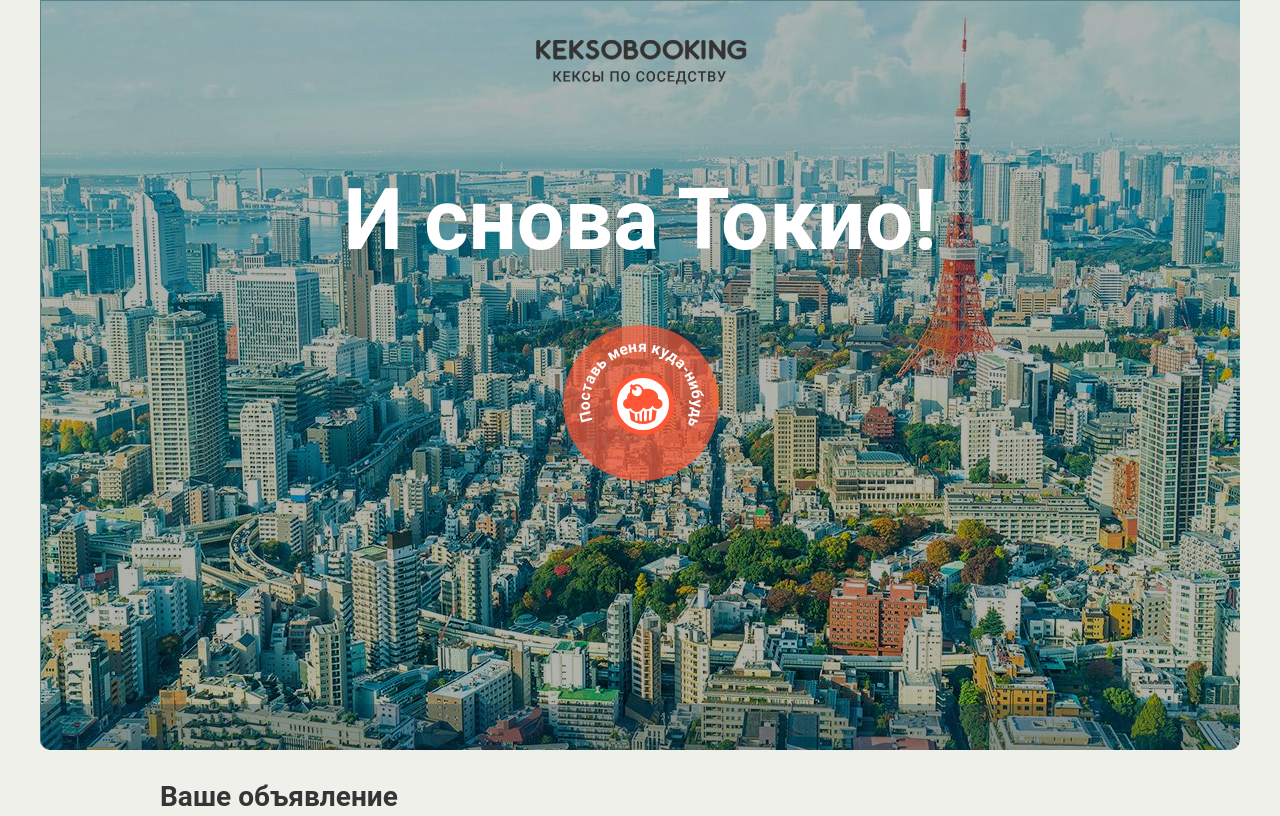
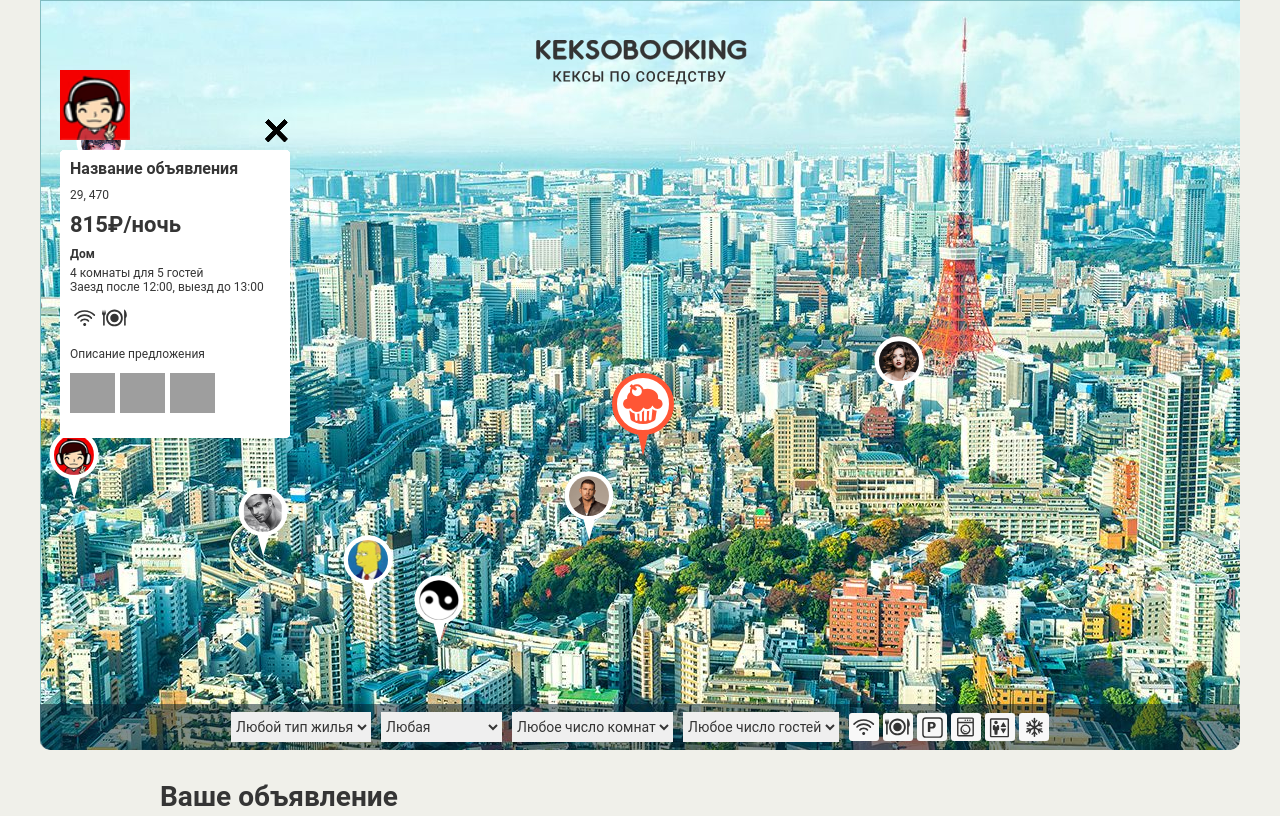
Before and after one commit to Julie2107/936943-keksobooking-19, a website: page index.html in a window 1280 px wide. Shown: the top 816 px of the page. Drawn offline with Linux system fonts and the light colour scheme; grey boxes are pictures that could not be loaded; files whose address does not match are found by name.

Commit message:
render cards

```diff
--- a/index.html
+++ b/index.html
@@ -247,6 +247,6 @@
       <button class="error__button">Попробовать снова</button>
     </div>
   </template>
-
+  <script src="js/main.js"></script>
 </body>
 </html>
--- a/js/main.js
+++ b/js/main.js
@@ -40,7 +40,7 @@ var getRandomElementsArr = function (min, max, array) {
 
 var avatarsUrls = getAvatarUrl(8);
 var prices = getRandomArr(8, 0, 1000);
-var rooms = getRandomArr(8, 0, 4);
+var rooms = getRandomArr(8, 1, 4);
 var guests = getRandomArr(8, 1, 8);
 var getOffer = function (objNumber) {
   var offersArray = [];
@@ -75,9 +75,7 @@ var getOffer = function (objNumber) {
 };
 
 var offers = getOffer(8);
-
 var pinTemplate = document.querySelector('#pin').content.querySelector('.map__pin');
-pinTemplate.style.left = '400px';
 
 var renderPin = function (ads) {
   var pinElement = pinTemplate.cloneNode(true);
@@ -92,9 +90,62 @@ var renderPin = function (ads) {
 
 var fragment = document.createDocumentFragment();
 
-for (var i = 0; i < offers.length; i++) {
-  fragment.appendChild(renderPin(offers[i]));
+for (var j = 0; j < offers.length; j++) {
+  fragment.appendChild(renderPin(offers[j]));
 }
 
 pinsList.appendChild(fragment);
 map.classList.remove('map--faded');
+
+var typesList = {
+  palace: 'Дворец',
+  flat: 'Квартира',
+  house: 'Дом',
+  bungalo: 'Бунгало'
+};
+
+var cardTemplate = document.querySelector('#card').content.querySelector('.map__card');
+
+
+var renderCard = function (ads) {
+  var cardElement = cardTemplate.cloneNode(true);
+  cardElement.querySelector('.popup__title').textContent = ads.offer.title;
+  cardElement.querySelector('.popup__text--address').textContent = ads.offer.adress;
+  cardElement.querySelector('.popup__text--price').textContent = ads.offer.price + '₽/ночь';
+  cardElement.querySelector('.popup__type').textContent = typesList[ads.offer.type];
+  cardElement.querySelector('.popup__text--capacity').textContent = ads.offer.rooms + ' комнаты для ' + ads.offer.guests + ' гостей';
+  cardElement.querySelector('.popup__text--time').textContent = 'Заезд после ' + ads.offer.checkin + ', выезд до ' + ads.offer.checkout;
+
+  var featureBlocks = cardElement.querySelector('.popup__features').children;
+  for (var i = featureBlocks.length - 1; i >= 0; i--) {
+    cardElement.querySelector('.popup__features').removeChild(featureBlocks[i]);
+  }
+  for (var k = 0; k < ads.offer.features.length; k++) {
+    var featureElement = document.createElement('li');
+    featureElement.className = 'popup__feature popup__feature--' + ads.offer.features[k];
+    cardElement.querySelector('.popup__features').appendChild(featureElement);
+  }
+
+  cardElement.querySelector('.popup__description').textContent = ads.offer.description;
+  cardElement.querySelector('.popup__photo').src = ads.offer.photos[0];
+  for (var l = 1; l < ads.offer.photos.length; l++) {
+    var photoElement = cardElement.querySelector('.popup__photo').cloneNode(true);
+    photoElement.src = ads.offer.photos[l];
+    cardElement.querySelector('.popup__photos').appendChild(photoElement);
+  }
+  cardElement.querySelector('.popup__avatar').src = ads.author.avatar;
+
+  var cardElements = cardElement.children;
+  for (var m = 0; m < cardElements.length; m++) {
+    if (cardElements[m].textContent === undefined) {
+      cardElement.removeChild(cardElements[m]);
+    }
+  }
+  return cardElement;
+};
+
+for (var i = 0; i < offers.length; i++) {
+  fragment.appendChild(renderCard(offers[i]));
+}
+
+map.insertBefore(fragment, map.querySelector('.map__filters-container'));
```
